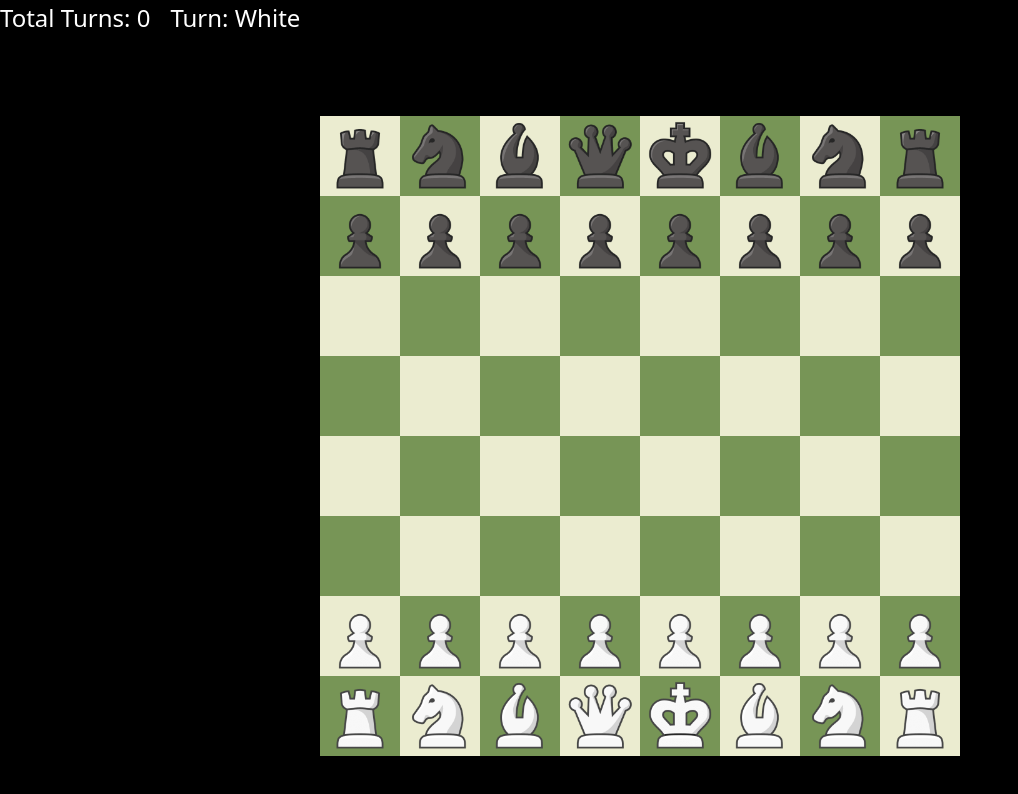
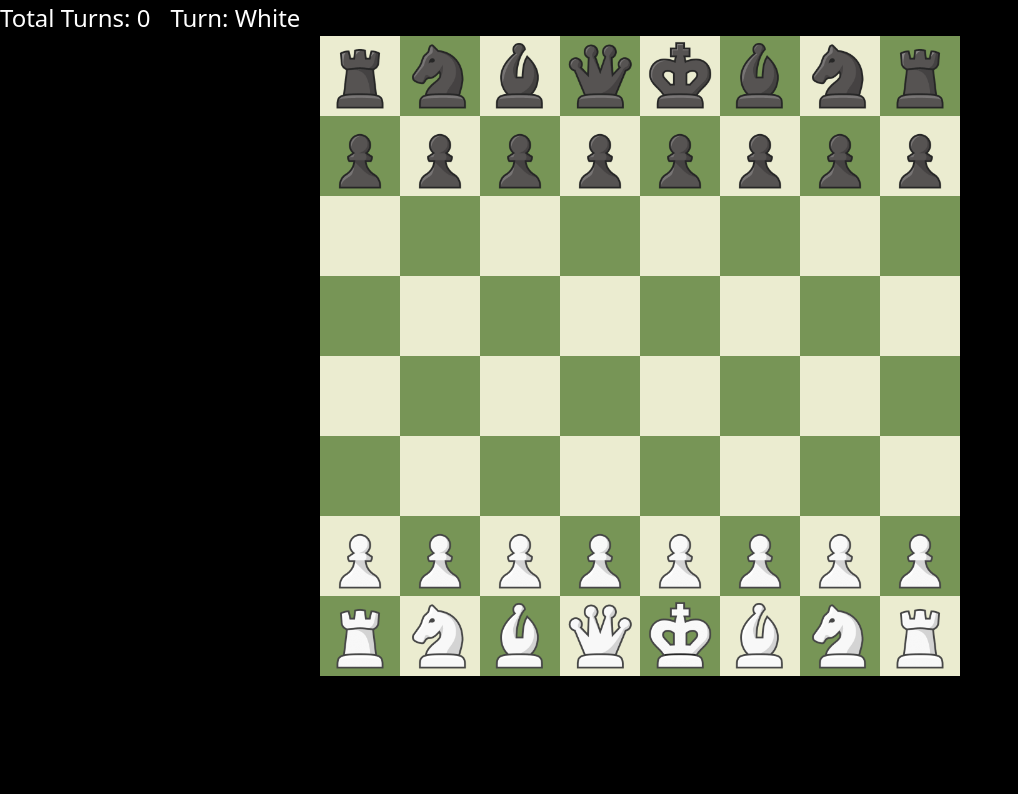
Before and after one commit to sanyamk0/checkmate, a React (Vite) app: page / in a window 1280 px wide. Shown: the top 794 px of the page, without its empty margins (0-1018 px from the left). Built offline with nearby package versions, Linux system fonts and the light colour scheme.

Commit message:
fixed chessboard UI issue

```diff
--- a/src/components/Chessboard.tsx
+++ b/src/components/Chessboard.tsx
@@ -87,7 +87,7 @@
     }
     return (
         <>
-            <div className="flex h-screen w-full items-center justify-center bg-black">
+            <div className="flex h-screen w-full justify-center bg-black">
                 <div
                     onMouseMove={(e) => movePiece(e)}
                     onMouseDown={e => grabPiece(e)}
```
